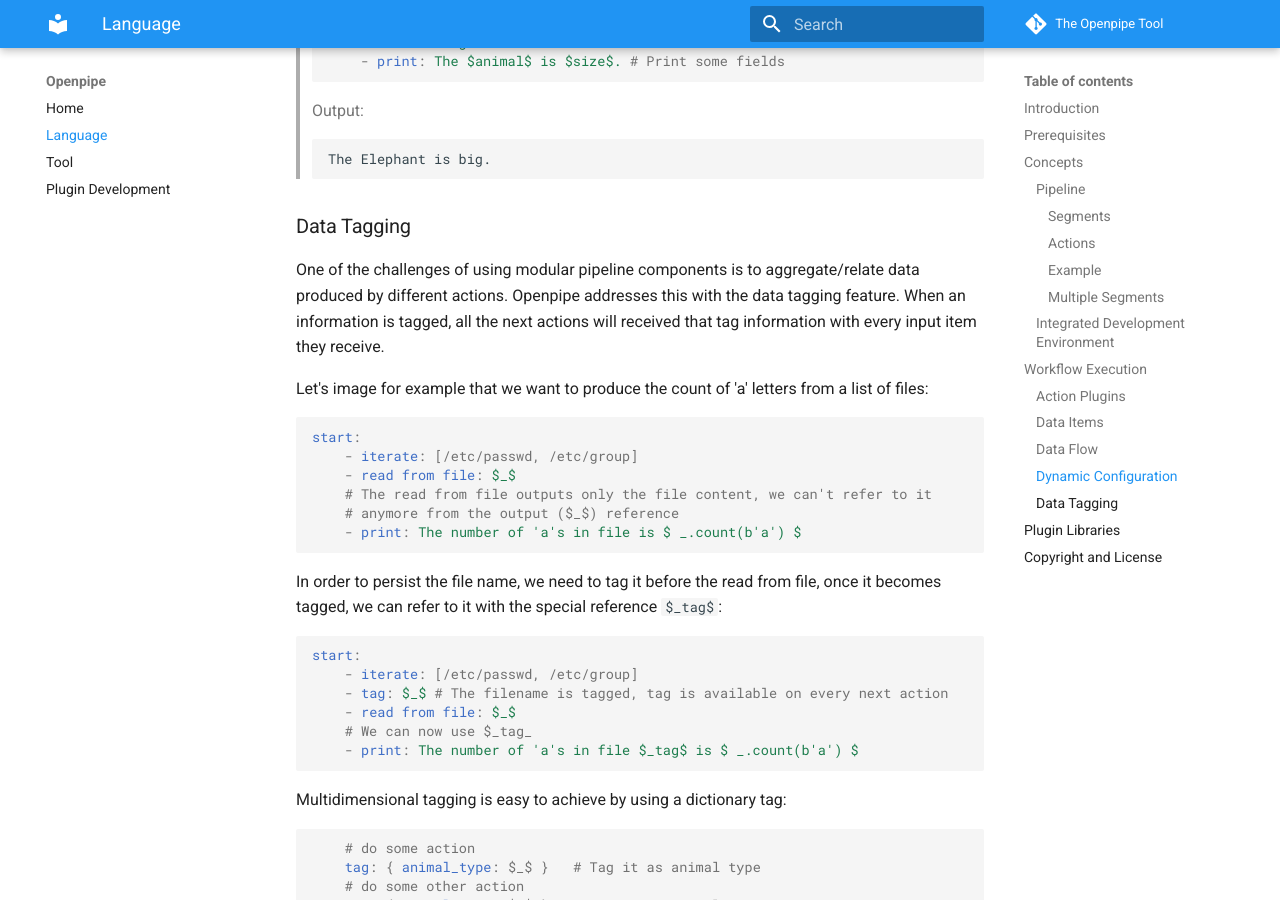
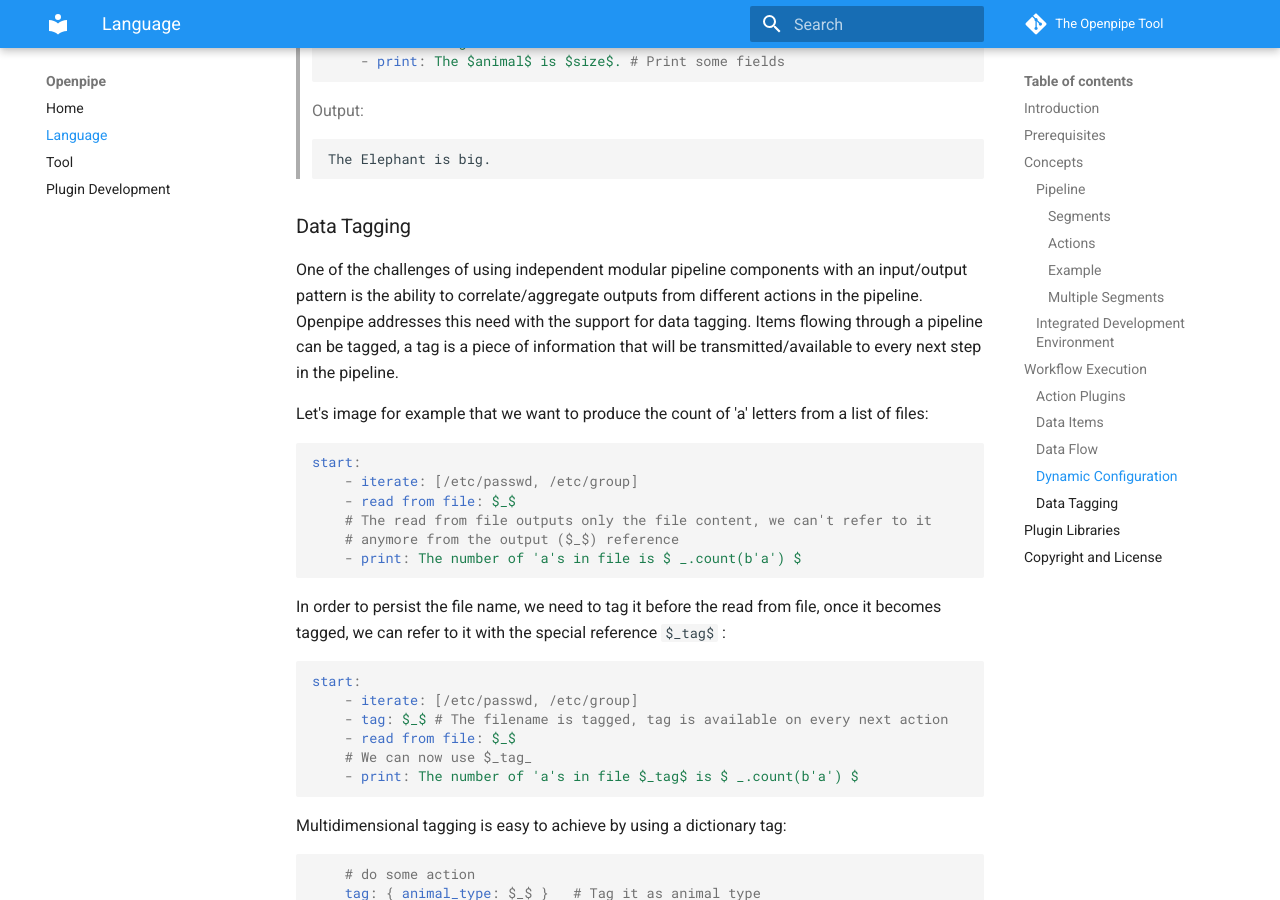
Before and after one commit to UniPipe/openpipe, an MkDocs documentation site: the page built from docs/1.0/language.md, in a window 1280 px wide and 900 px high, scrolled down 3734 px. Built offline with MkDocs 1.6.1 and Material for MkDocs 9.7.7, drawn with Linux system fonts in a browser that asks for light colours; comment, search, counter and statistics services are not loaded.

Commit message:
Added tagging documentation

````diff
--- a/docs/1.0/language.md
+++ b/docs/1.0/language.md
@@ -127,7 +127,7 @@ Examples:
 
 ### Data Tagging
 
-One of the challenges of using modular pipeline components is to aggregate/relate data produced by different actions. Openpipe addresses this with the data tagging feature. When an information is tagged, all the next actions will received that tag information with every input item they receive.
+One of the challenges of using independent modular pipeline components with an input/output pattern is the ability to correlate/aggregate outputs from different actions in the pipeline. Openpipe addresses this need with the support for data tagging. Items flowing through a pipeline can be tagged, a tag is a piece of information that will be transmitted/available to every next step in the pipeline.
 
 Let's image for example that we want to produce the count of 'a' letters from a list of files:
 ```yaml
@@ -138,7 +138,7 @@ start:
     # anymore from the output ($_$) reference
     - print: The number of 'a's in file is $ _.count(b'a') $
 ```
-In order to persist the file name, we need to tag it before the read from file, once it becomes tagged, we can refer to it with the special reference `$_tag$`:
+In order to persist the file name, we need to tag it before the read from file, once it becomes tagged, we can refer to it with the special reference `$_tag$` :
 ```yaml
 start:
     - iterate: [/etc/passwd, /etc/group]
````
